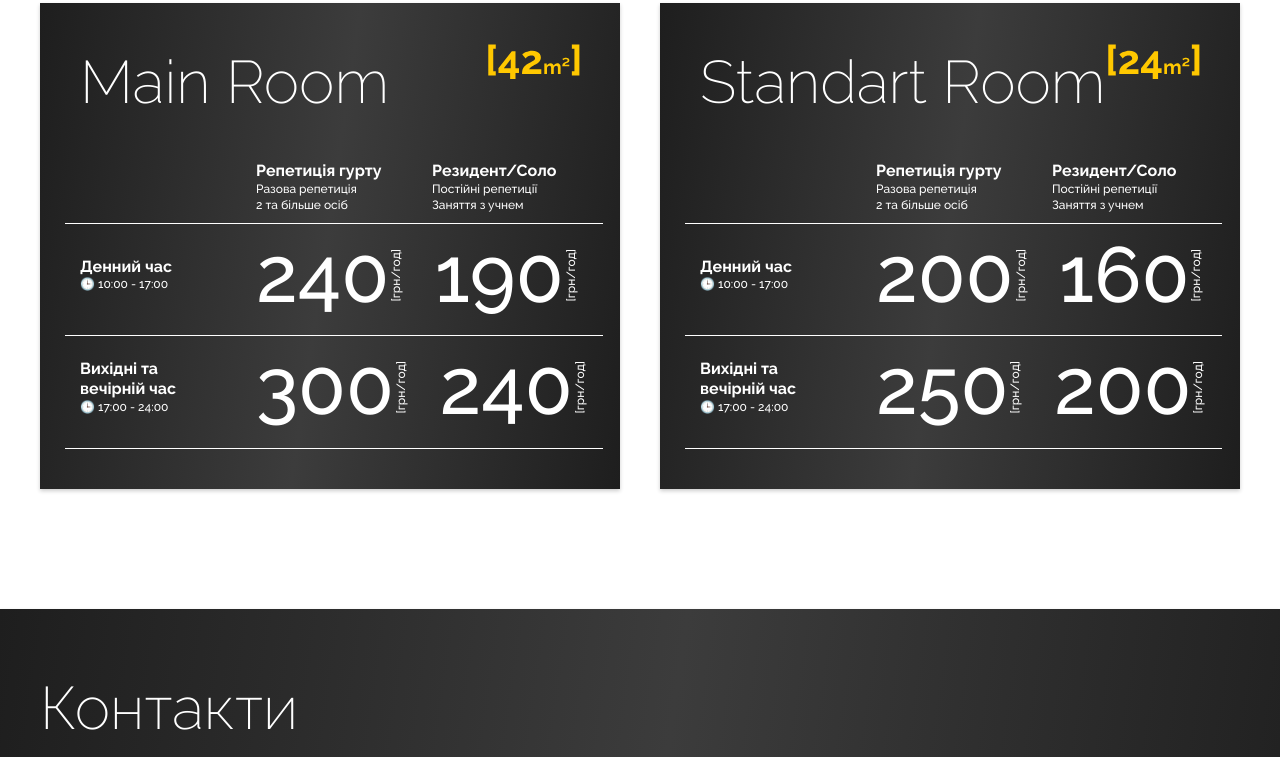
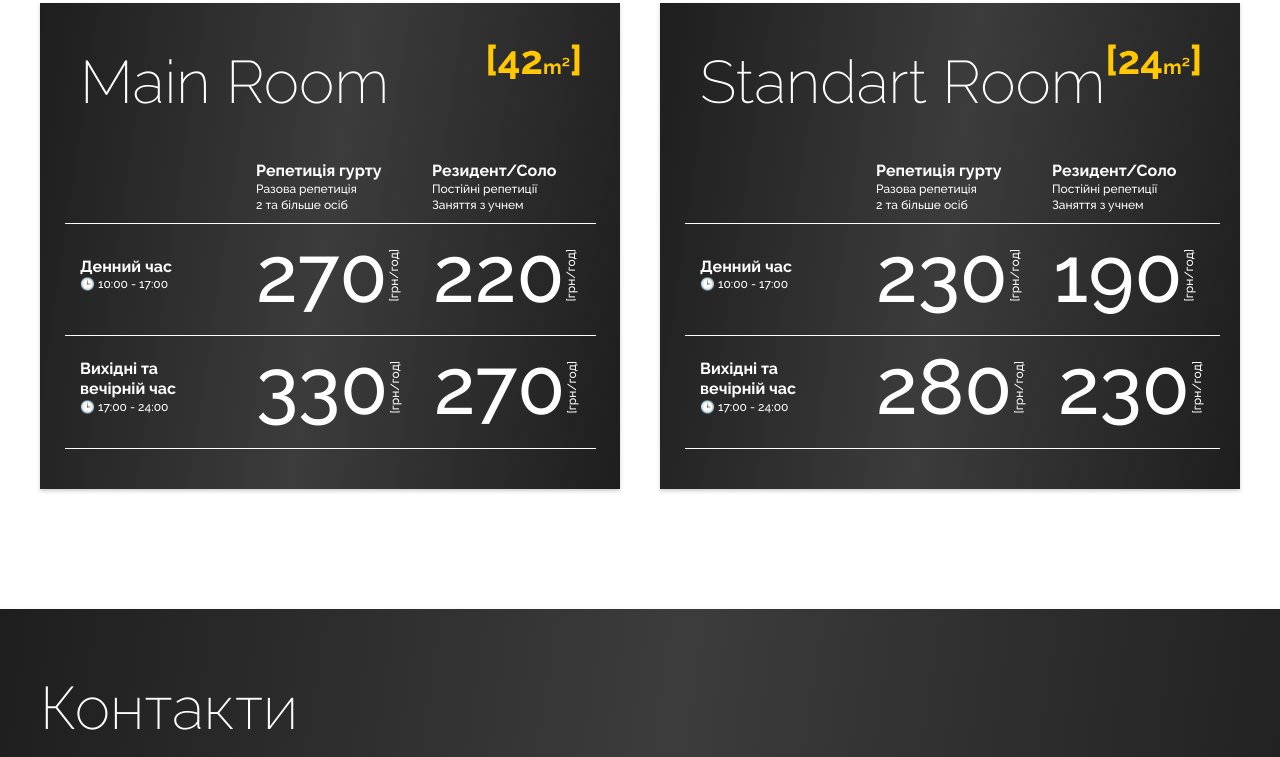
Before and after one commit to AlexandrBochev/Main_Stage, a plain HTML site: page index.html in a window 1280 px wide. Shown: the part 6566-7323 px from the top of the page. Drawn offline with nearby package versions, Linux system fonts and the light colour scheme.

Commit message:
price changed

```diff
--- a/index.html
+++ b/index.html
@@ -353,11 +353,11 @@
                                     <p class="table_sub_cont">🕒 10:00 - 17:00</p>
                                 </td>
                                 <td class="card_tabel_column_price">
-                                    <p class="table_subtitle_price">240</p>
+                                    <p class="table_subtitle_price">270</p>
                                     <p class="table_sub_cont_uah">[грн/год]</p>
                                 </td>
                                 <td class="card_tabel_column_price">
-                                    <p class="table_subtitle_price">190</p>
+                                    <p class="table_subtitle_price">220</p>
                                     <p class="table_sub_cont_uah">[грн/год]</p>
                                 </td>
                             </tr>
@@ -370,11 +370,11 @@
                                     <p class="table_sub_cont">🕒 17:00 - 24:00</p>
                                 </td>
                                 <td class="card_tabel_column_price">
-                                    <p class="table_subtitle_price">300</p>
+                                    <p class="table_subtitle_price">330</p>
                                     <p class="table_sub_cont_uah">[грн/год]</p>
                                 </td>
                                 <td class="card_tabel_column_price">
-                                    <p class="table_subtitle_price">240</p>
+                                    <p class="table_subtitle_price">270</p>
                                     <p class="table_sub_cont_uah">[грн/год]</p>
                                 </td>
                             </tr>
@@ -416,11 +416,11 @@
                                     <p class="table_sub_cont">🕒 10:00 - 17:00</p>
                                 </td>
                                 <td class="card_tabel_column_price">
-                                    <p class="table_subtitle_price">200</p>
+                                    <p class="table_subtitle_price">230</p>
                                     <p class="table_sub_cont_uah">[грн/год]</p>
                                 </td>
                                 <td class="card_tabel_column_price">
-                                    <p class="table_subtitle_price">160</p>
+                                    <p class="table_subtitle_price">190</p>
                                     <p class="table_sub_cont_uah">[грн/год]</p>
                                 </td>
                             </tr>
@@ -433,11 +433,11 @@
                                     <p class="table_sub_cont">🕒 17:00 - 24:00</p>
                                 </td>
                                 <td class="card_tabel_column_price">
-                                    <p class="table_subtitle_price">250</p>
+                                    <p class="table_subtitle_price">280</p>
                                     <p class="table_sub_cont_uah">[грн/год]</p>
                                 </td>
                                 <td class="card_tabel_column_price">
-                                    <p class="table_subtitle_price">200</p>
+                                    <p class="table_subtitle_price">230</p>
                                     <p class="table_sub_cont_uah">[грн/год]</p>
                                 </td>
                             </tr>
```
Also changed, not shown: ru/index.html (+8 -8 lines).
